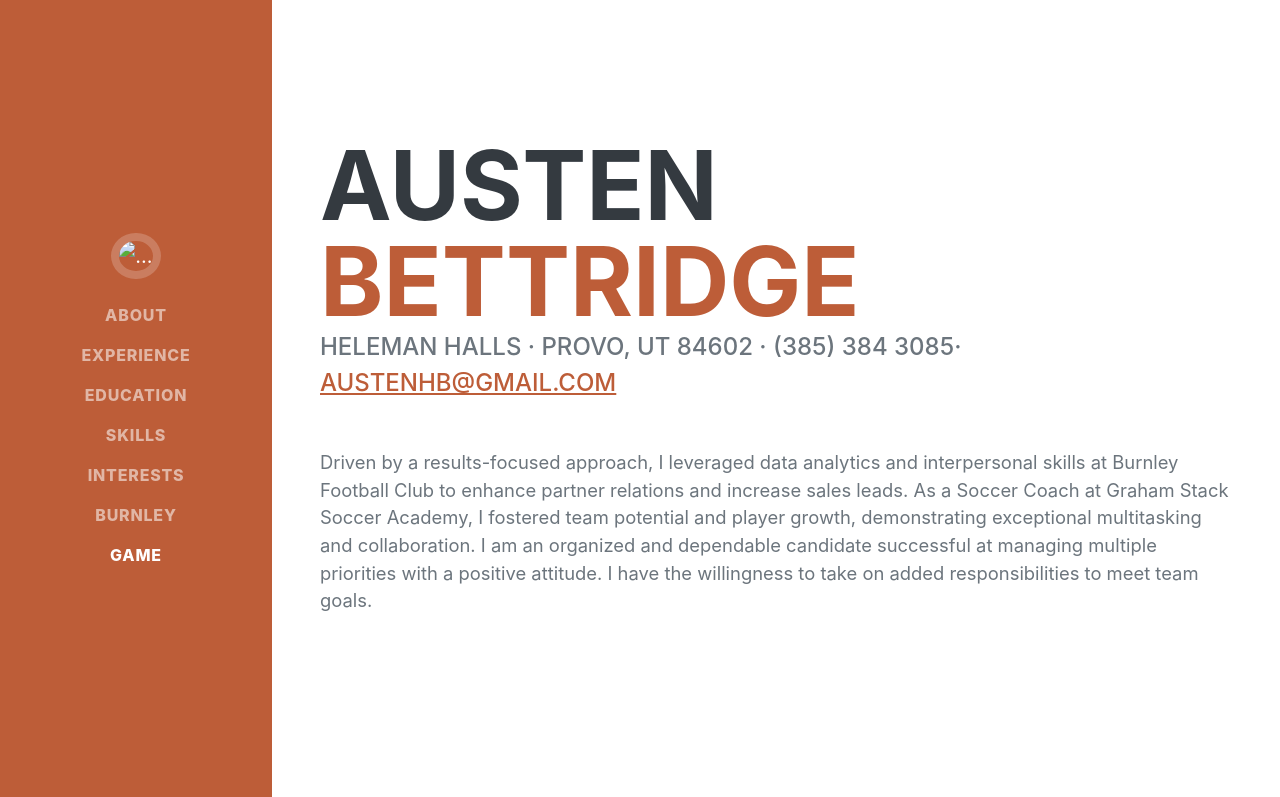
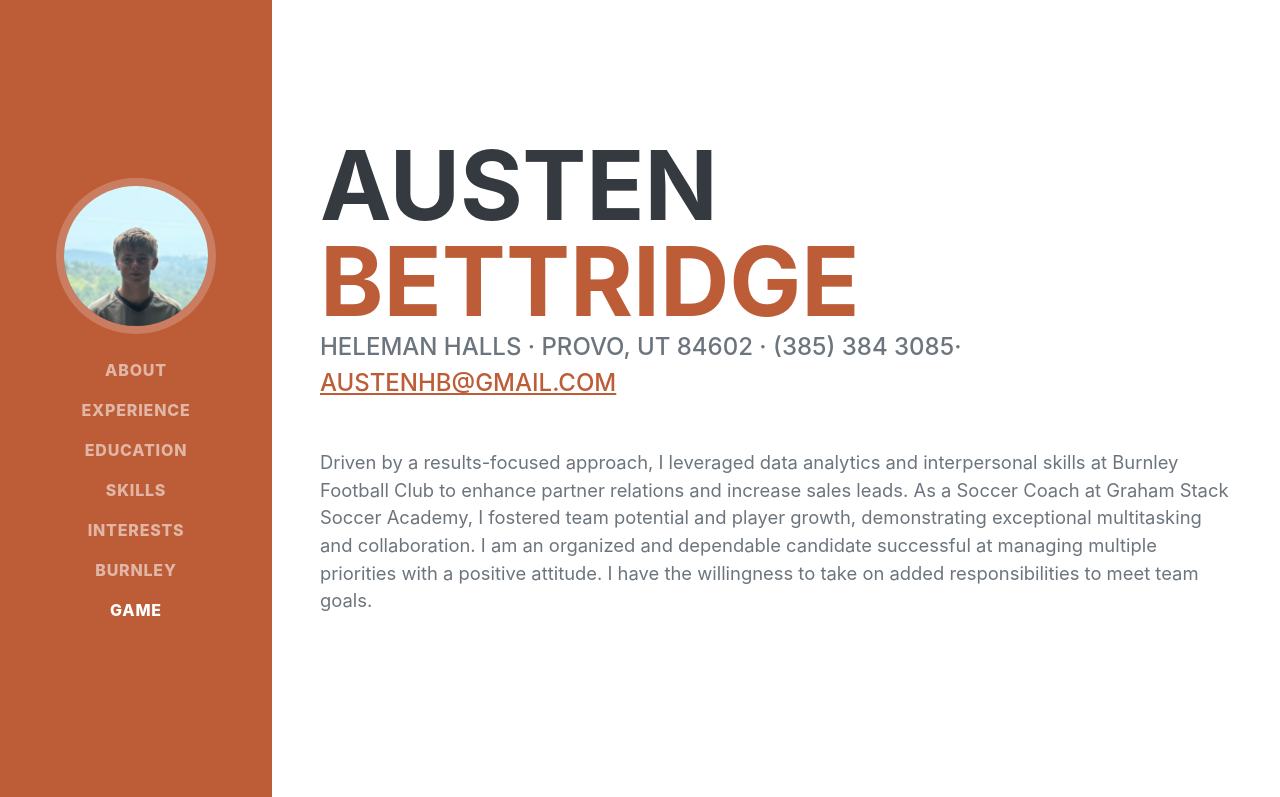
Before and after one commit to AustenHB/project, a plain HTML site: page index.html in a window 1280 px wide. Shown: the top 797 px of the page. Drawn offline with nearby package versions, Linux system fonts and the light colour scheme; files whose address does not match are found by name; a web font is replaced by a local one.

Commit message:
Update index.html
image format

```diff
--- a/index.html
+++ b/index.html
@@ -7,7 +7,7 @@
     <meta name="description" content="" />
     <meta name="author" content="" />
     <title>Resume - Start Bootstrap Theme</title>
-    <link rel="icon" type="image/x-icon" href="assets/img/favicon.ico" />
+    <link rel="icon" type="image/x-icon" href="favicon.ico" />
     <!-- Font Awesome icons (free version)-->
     <script src="https://use.fontawesome.com/releases/v6.3.0/js/all.js" crossorigin="anonymous"></script>
     <!-- Google fonts-->
@@ -24,7 +24,7 @@
         <a class="navbar-brand js-scroll-trigger" href="#page-top">
             <span class="d-block d-lg-none">Austen Bettridge</span>
             <span class="d-none d-lg-block"><img class="img-fluid img-profile rounded-circle mx-auto mb-2"
-                    src="assets/img/Portrait.jpg" alt="..." /></span>
+                    src="Portrait.jpg" alt="..." /></span>
         </a>
         <button class="navbar-toggler" type="button" data-bs-toggle="collapse" data-bs-target="#navbarResponsive"
             aria-controls="navbarResponsive" aria-expanded="false" aria-label="Toggle navigation"><span
```
